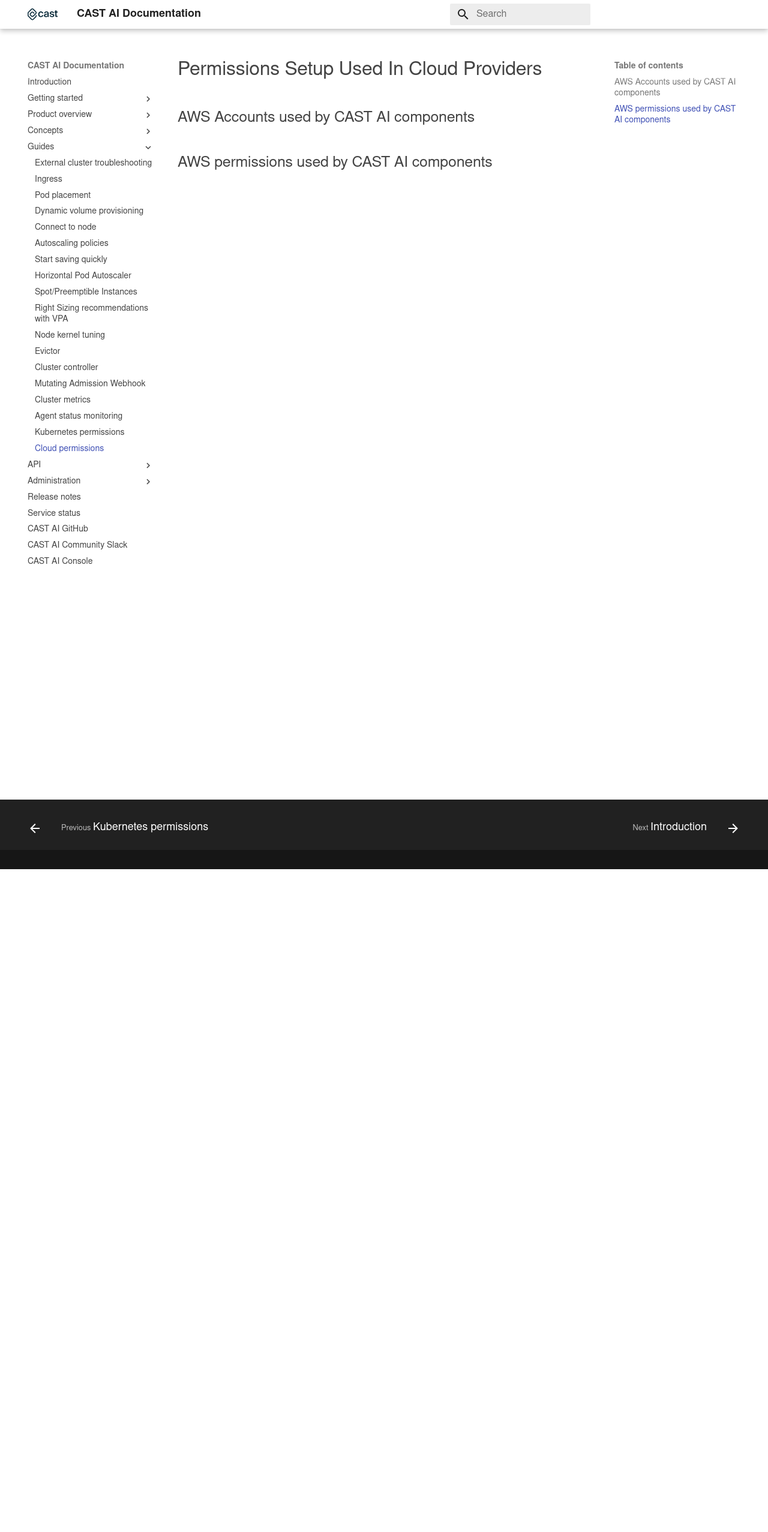
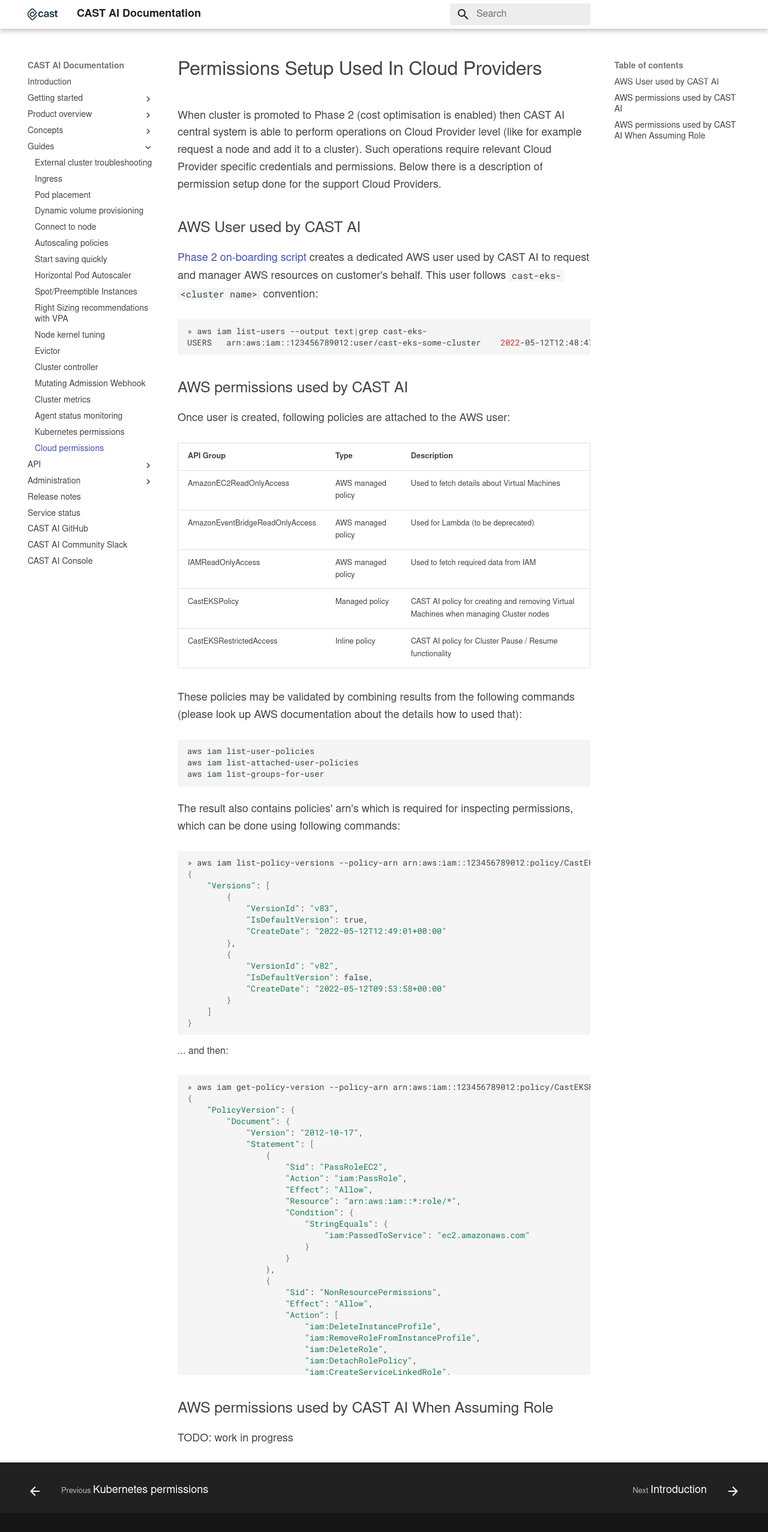
Before and after one commit to castai/docs, an MkDocs documentation site: the page built from docs/guides/cloud-permissions.md, in a window 1280 px wide. Shown: the whole page at 60% size. Built offline with MkDocs 1.6.1 and Material for MkDocs 9.7.7, drawn with Linux system fonts in a browser that asks for light colours; some web fonts are replaced; before the commit the page ends 1449 px from its top, so only the background shows below that.

Commit message:
Added description about AWS used permissions

````diff
--- a/docs/guides/cloud-permissions.md
+++ b/docs/guides/cloud-permissions.md
@@ -4,6 +4,119 @@
 
 # Permissions Setup Used In Cloud Providers
 
-## AWS Accounts used by CAST AI components
+When cluster is promoted to Phase 2 (cost optimisation is enabled) then CAST AI central system is able to perform operations on Cloud Provider level (like for example request a node and add it to a cluster).
+Such operations require relevant Cloud Provider specific credentials and permissions.
+Below there is a description of permission setup done for the support Cloud Providers.
 
-## AWS permissions used by CAST AI components
+
+## AWS User used by CAST AI
+
+[Phase 2 on-boarding script](https://api.cast.ai/v1/scripts/eks/onboarding.sh) creates a dedicated AWS user used by CAST AI to request and manager AWS resources on customer's behalf.
+This user follows `cast-eks-<cluster name>` convention:
+```shell
+» aws iam list-users --output text|grep cast-eks-
+USERS	arn:aws:iam::123456789012:user/cast-eks-some-cluster	2022-05-12T12:48:47+00:00	/	123456789012345678901	cast-eks-some-cluster
+```
+
+
+## AWS permissions used by CAST AI
+
+Once user is created, following policies are attached to the AWS user:
+
+| API Group                       | Type               | Description                                                                           |
+|---------------------------------|:-------------------|---------------------------------------------------------------------------------------|
+| AmazonEC2ReadOnlyAccess         | AWS managed policy | Used to fetch details about Virtual Machines                                          |
+| AmazonEventBridgeReadOnlyAccess | AWS managed policy | Used for Lambda (to be deprecated)                                                    |
+| IAMReadOnlyAccess               | AWS managed policy | Used to fetch required data from IAM                                                  |
+| CastEKSPolicy                   | Managed policy     | CAST AI policy for creating and removing Virtual Machines when managing Cluster nodes |
+| CastEKSRestrictedAccess         | Inline policy      | CAST AI policy for Cluster Pause / Resume functionality                               |
+
+These policies may be validated by combining results from the following commands (please look up AWS documentation about the details how to used that):
+```shell
+aws iam list-user-policies
+aws iam list-attached-user-policies
+aws iam list-groups-for-user
+```
+
+The result also contains policies' arn's which is required for inspecting permissions, which can be done using following commands:
+
+```shell
+» aws iam list-policy-versions --policy-arn arn:aws:iam::123456789012:policy/CastEKSPolicy
+{
+    "Versions": [
+        {
+            "VersionId": "v83",
+            "IsDefaultVersion": true,
+            "CreateDate": "2022-05-12T12:49:01+00:00"
+        },
+        {
+            "VersionId": "v82",
+            "IsDefaultVersion": false,
+            "CreateDate": "2022-05-12T09:53:58+00:00"
+        }
+    ]
+}
+```
+... and then:
+
+```shell
+» aws iam get-policy-version --policy-arn arn:aws:iam::123456789012:policy/CastEKSPolicy --version-id v83
+{
+    "PolicyVersion": {
+        "Document": {
+            "Version": "2012-10-17",
+            "Statement": [
+                {
+                    "Sid": "PassRoleEC2",
+                    "Action": "iam:PassRole",
+                    "Effect": "Allow",
+                    "Resource": "arn:aws:iam::*:role/*",
+                    "Condition": {
+                        "StringEquals": {
+                            "iam:PassedToService": "ec2.amazonaws.com"
+                        }
+                    }
+                },
+                {
+                    "Sid": "NonResourcePermissions",
+                    "Effect": "Allow",
+                    "Action": [
+                        "iam:DeleteInstanceProfile",
+                        "iam:RemoveRoleFromInstanceProfile",
+                        "iam:DeleteRole",
+                        "iam:DetachRolePolicy",
+                        "iam:CreateServiceLinkedRole",
+                        "iam:DeleteServiceLinkedRole",
+                        "ec2:CreateSecurityGroup",
+                        "ec2:CreateKeyPair",
+                        "ec2:DeleteKeyPair",
+                        "ec2:CreateTags",
+                        "ec2:ImportKeyPair"
+                    ],
+                    "Resource": "*"
+                },
+                {
+                    "Sid": "RunInstancesPermissions",
+                    "Effect": "Allow",
+                    "Action": "ec2:RunInstances",
+                    "Resource": [
+                        "arn:aws:ec2:*:028075177508:network-interface/*",
+                        "arn:aws:ec2:*:028075177508:security-group/*",
+                        "arn:aws:ec2:*:028075177508:volume/*",
+                        "arn:aws:ec2:*:028075177508:key-pair/*",
+                        "arn:aws:ec2:*::image/*"
+                    ]
+                }
+            ]
+        },
+        "VersionId": "v83",
+        "IsDefaultVersion": true,
+        "CreateDate": "2022-05-12T12:49:01+00:00"
+    }
+}
+```
+
+
+## AWS permissions used by CAST AI When Assuming Role
+
+TODO: work in progress
````
